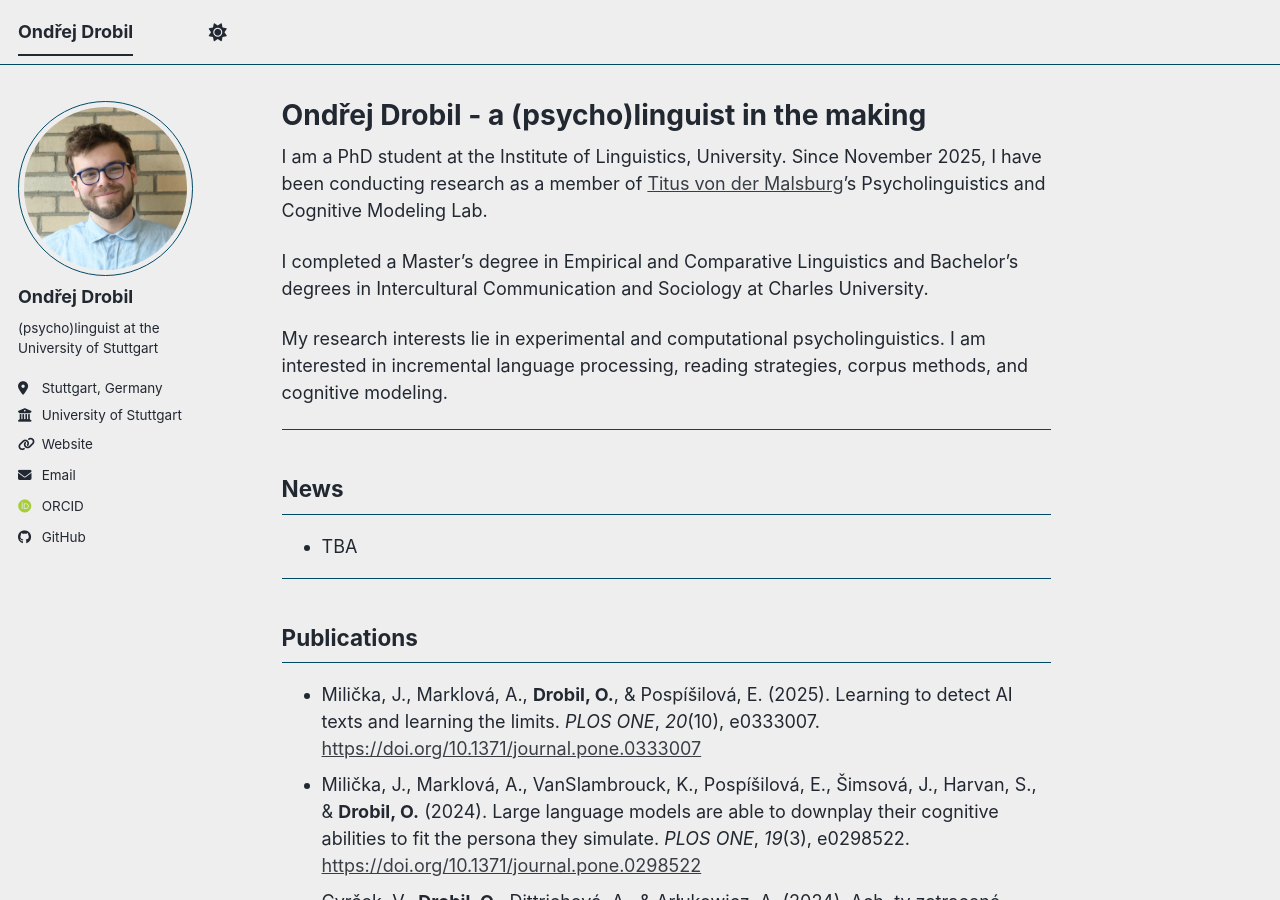
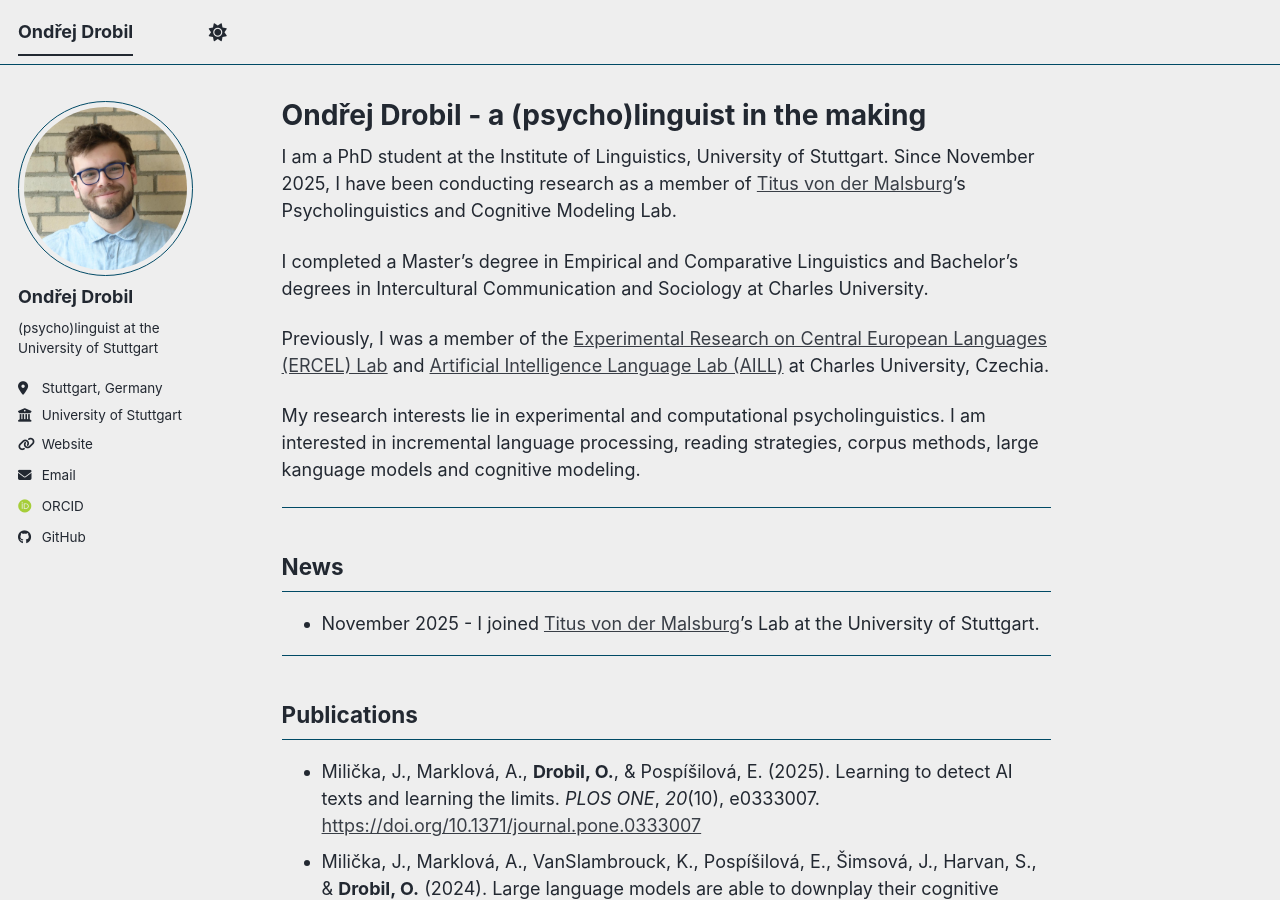
Before and after one commit to ondrejdrobil/ondrejdrobil.github.io, a Jekyll site: the page built from _pages/about.md, in a window 1280 px wide and 900 px high. Built offline with Jekyll 4.4.1, drawn with Linux system fonts in a browser that asks for light colours; some web fonts are replaced; a script bundle is joined from its source files by our own code; library files that are not in the unit come from our copies.

Commit message:
Revise about page with updated details and interests
Updated personal information and research interests in the about page.

```diff
--- a/_pages/about.md
+++ b/_pages/about.md
@@ -7,16 +7,18 @@
   - /about.html
 ---
 
-I am a PhD student at the Institute of Linguistics, University. Since November 2025, I have been conducting research as a member of [Titus von der Malsburg](https://tmalsburg.github.io/)'s Psycholinguistics and Cognitive Modeling Lab.
+I am a PhD student at the Institute of Linguistics, University of Stuttgart. Since November 2025, I have been conducting research as a member of [Titus von der Malsburg](https://tmalsburg.github.io/)'s Psycholinguistics and Cognitive Modeling Lab.
 
 I completed a Master's degree in Empirical and Comparative Linguistics and Bachelor's degrees in Intercultural Communication and Sociology at Charles University.
 
-My research interests lie in experimental and computational psycholinguistics. I am interested in incremental language processing, reading strategies, corpus methods, and cognitive modeling.
+Previously, I was a member of the [Experimental Research on Central European Languages (ERCEL) Lab](https://ercel.ff.cuni.cz/) and [Artificial Intelligence Language Lab (AILL)](https://www.aill.cz/) at Charles University, Czechia.
+
+My research interests lie in experimental and computational psycholinguistics. I am interested in incremental language processing, reading strategies, corpus methods, large kanguage models and cognitive modeling.
 
 ---
 
 ## News
-* TBA
+* November 2025 - I joined [Titus von der Malsburg](https://tmalsburg.github.io/)'s Lab at the University of Stuttgart.
 
 ---
 ## Publications
```
